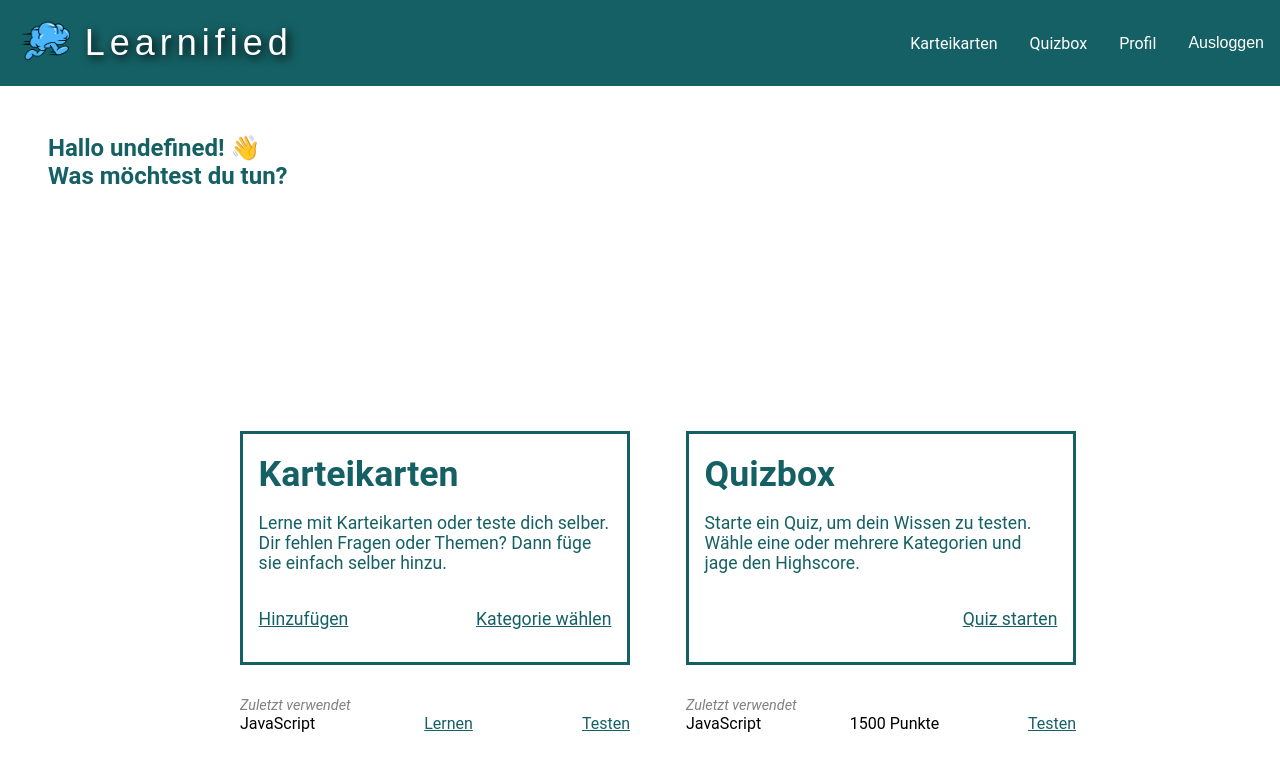
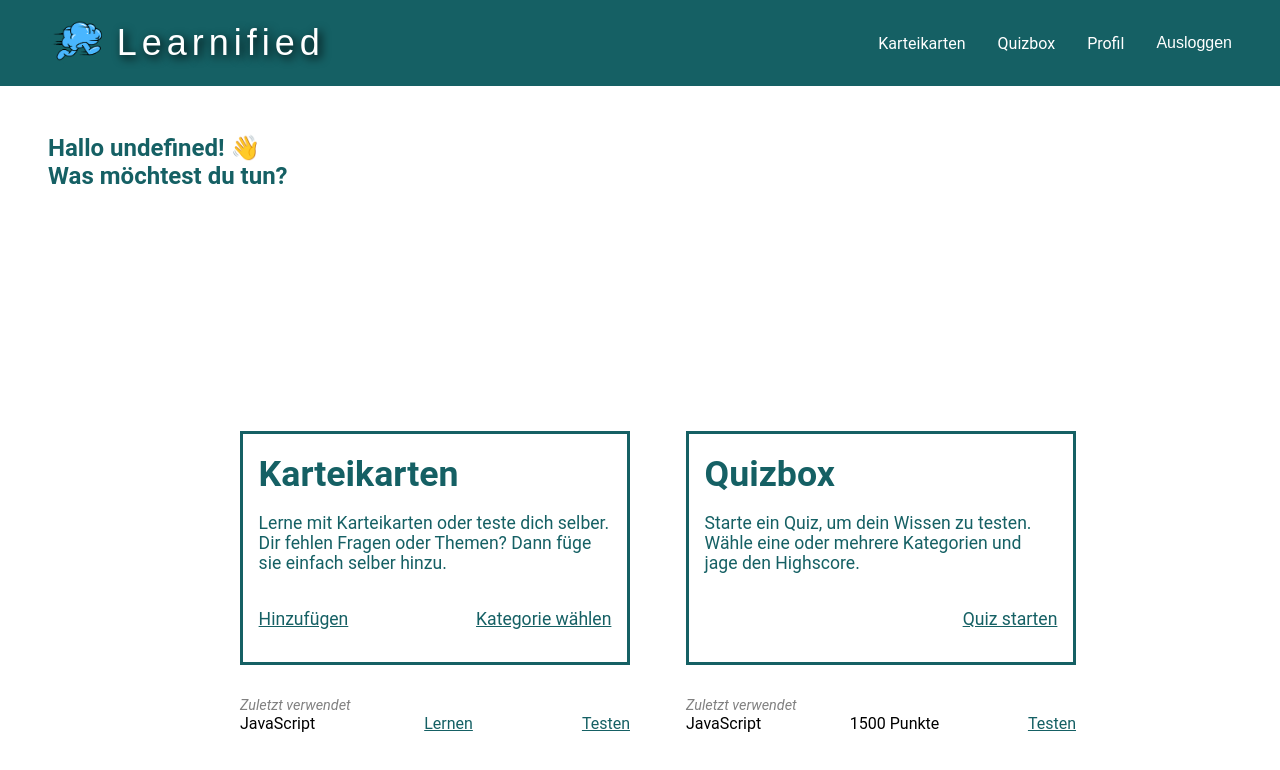
Before and after one commit to coding-bootcamps-eu/final-project-2024-08-learn-app, a Vue app: page / in a window 1280 px wide. Shown: the top 770 px of the page. Built offline with nearby package versions, Linux system fonts and the light colour scheme; a web font is replaced by a local one.

Commit message:
add a padding in the header

```diff
--- a/src/components/MainHeader.vue
+++ b/src/components/MainHeader.vue
@@ -94,7 +94,7 @@ export default {
   display: flex;
   justify-content: space-between;
   align-items: center;
-  padding: 1rem;
+  padding: 1rem 3rem;
   background-color: var(--clr-green-dark);
   color: #fff;
 }
```
